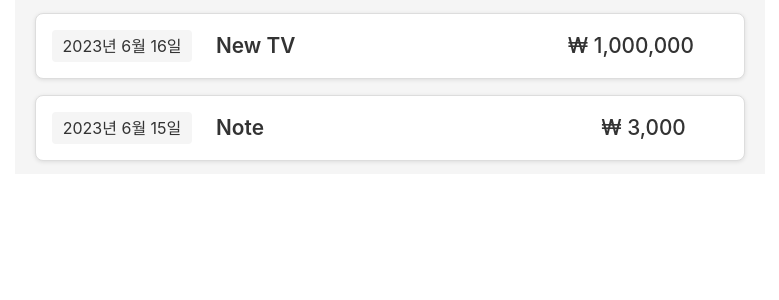
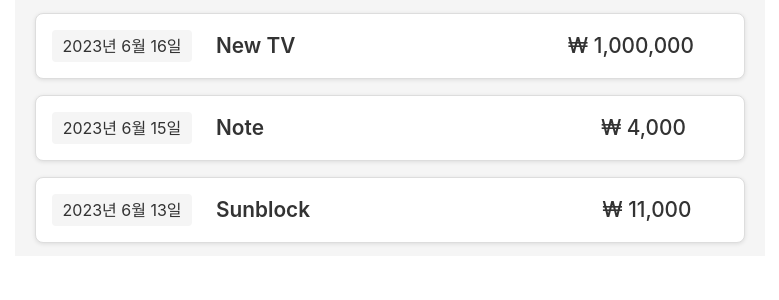
Before and after one commit to geumyoung00/list-app, a React (Create React App) app: page / in a window 1280 px wide. Shown: the top 300 px of the page, without its empty margins (250-1029 px from the left). Built offline with nearby package versions, Linux system fonts and the light colour scheme.

Commit message:
Created  Expense

```diff
--- a/src/App.js
+++ b/src/App.js
@@ -1,11 +1,11 @@
 import React, { Component } from "react";
+import Expense from "./component/Expense";
 import ExpenseItem from "./component/ExpenseItem";
 
 function App() {
   return (
     <div className="App app">
-      <ExpenseItem date="2023년 6월 16일" title="New TV" price="₩ 1,000,000"></ExpenseItem>
-      <ExpenseItem date="2023년 6월 15일" title="Note" price="₩ 3,000"></ExpenseItem>
+      <Expense></Expense>
     </div>
   );
 }
--- /dev/null
+++ b/src/component/Expense.js
@@ -0,0 +1,14 @@
+import React, { Component } from "react";
+import ExpenseItem from "./ExpenseItem";
+
+function Expense() {
+    return(
+        <div className="expense__list">
+            <ExpenseItem date="2023년 6월 16일" title="New TV" price="₩ 1,000,000"></ExpenseItem>
+            <ExpenseItem date="2023년 6월 15일" title="Note" price="₩ 4,000"></ExpenseItem>
+            <ExpenseItem date="2023년 6월 13일" title="Sunblock" price="₩ 11,000"></ExpenseItem>
+        </div>
+    );
+}
+
+export default Expense;
```
